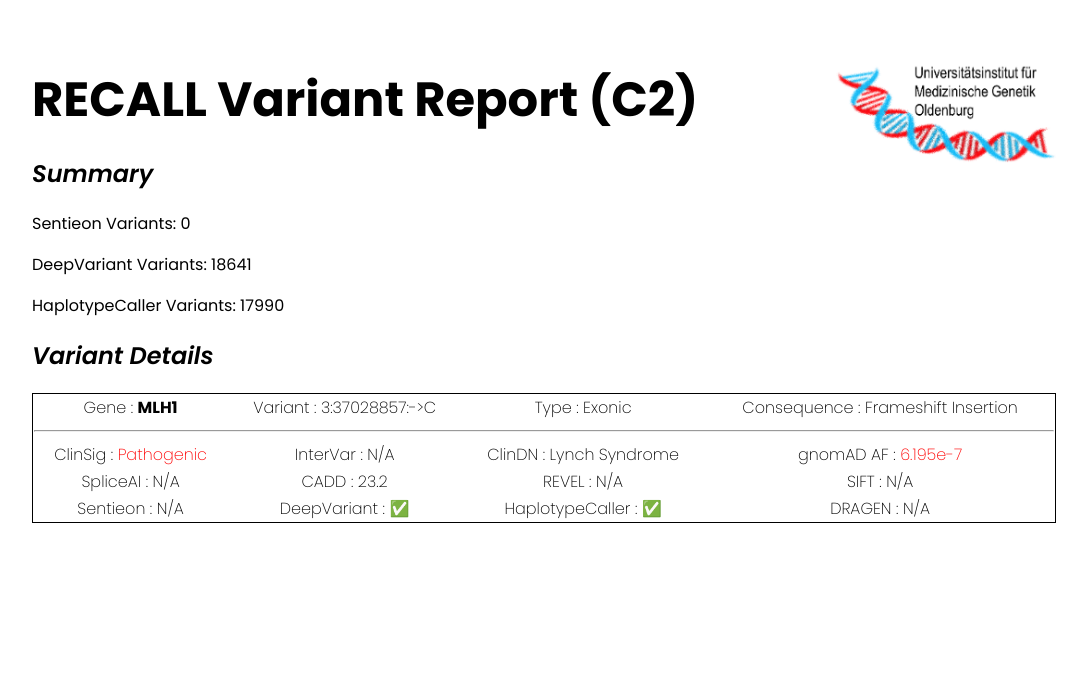
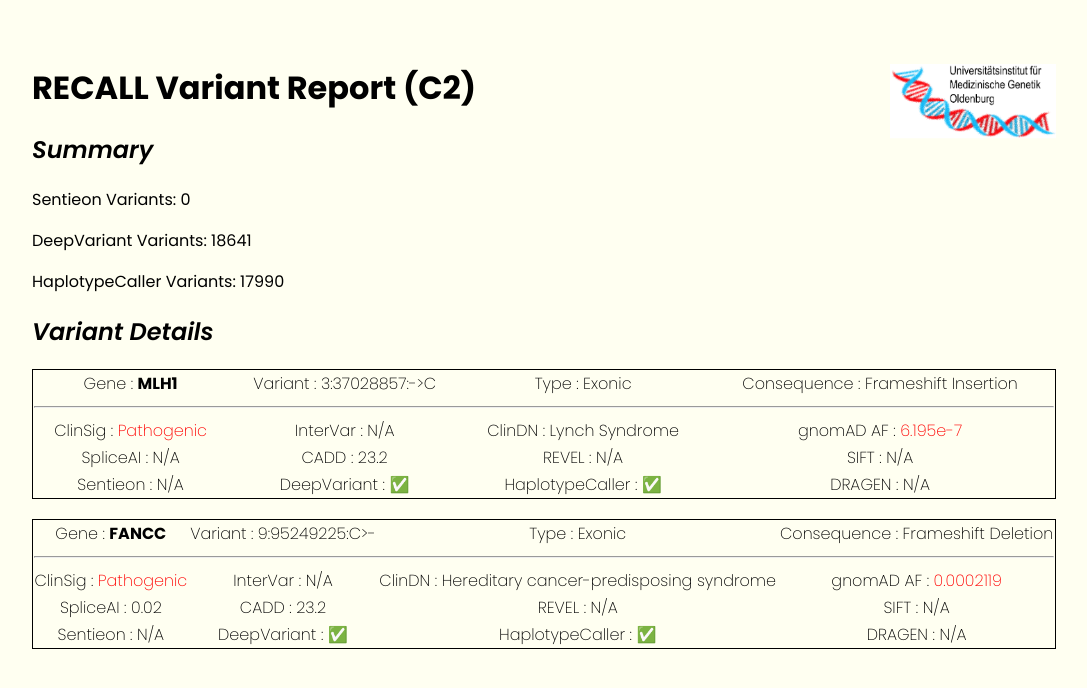
Before and after one commit to mjuilk/pretty-heinous-donald, a plain HTML site: page rr_p1/var_report/main.html in a window 1280 px wide. Shown: the whole page, without its empty margins (96-1183 px from the left). Drawn offline with Linux system fonts and the light colour scheme; a script that the page names is missing.

Commit message:
multiple variants

```diff
--- a/rr_p1/var_report/main.html
+++ b/rr_p1/var_report/main.html
@@ -9,8 +9,8 @@
 </head>
 <body>
     <div>
-        <h1 class="poppins-xxxlarge" style="display: inline;">RECALL Variant Report (C2)</h1>
-        <img src="institute_logo.png" alt="Institute Logo" style="display: inline; vertical-align: middle; height: 100px; float: right;">
+        <h1 class="poppins-xxlarge" style="display: inline;">RECALL Variant Report (C2)</h1>
+        <img src="institute_logo.png" alt="Institute Logo" style="display: inline; vertical-align: middle; height: 75px; float: right;">
     </div>
     <div>
         <div id="summary">
@@ -59,6 +59,44 @@
                     </tr>
                 </tbody>
             </table>
+
+            <table class="poppins-extralight">
+                <thead>
+                    <tr>
+                        <th class="poppins-extralight">Gene : <strong>FANCC</strong></th>
+                        <th class="poppins-extralight">Variant : 9:95249225:C>-</th>
+                        <th class="poppins-extralight">Type : Exonic</th>
+                        <th class="poppins-extralight">Consequence : Frameshift Deletion</th>
+                    </tr>
+                </thead>
+                <tbody>
+                    <tr>
+                        <td colspan="4">
+                            <hr>
+                        </td>
+                    </tr>
+                </tbody>
+                <tbody>
+                    <tr>
+                        <th class="poppins-extralight">ClinSig : <span style="color: red;">Pathogenic</span></th>
+                        <th class="poppins-extralight">InterVar : <span style="color: black;">N/A</span></th>
+                        <th class="poppins-extralight">ClinDN : Hereditary cancer-predisposing syndrome</th>
+                        <th class="poppins-extralight">gnomAD AF : <span style="color: red;">0.0002119</span></th>
+                    </tr>
+                    <tr>
+                        <th class="poppins-extralight">SpliceAI : 0.02 </th>
+                        <th class="poppins-extralight">CADD : 23.2</th>
+                        <th class="poppins-extralight">REVEL : N/A </th>
+                        <th class="poppins-extralight">SIFT : N/A </th>
+                    </tr>
+                    <tr>
+                        <th class="poppins-extralight">Sentieon : N/A </th>
+                        <th class="poppins-extralight">DeepVariant : &#9989; </th>
+                        <th class="poppins-extralight">HaplotypeCaller : &#9989; </th>
+                        <th class="poppins-extralight">DRAGEN : N/A </th>
+                    </tr>
+                </tbody>
+            </table>
         </div>
     </div>
 </body>
--- a/rr_p1/var_report/style.css
+++ b/rr_p1/var_report/style.css
@@ -6,12 +6,13 @@ body {
     margin-right: 10%;
     margin-top: 5%;
     margin-bottom: 20%;
+    background-color: #FFFFF1;
 
 }
 
-.poppins-xxxlarge {
+.poppins-xxlarge {
     font-family: 'Poppins', sans-serif;
-    font-size: xxx-large;
+    font-size: xx-large;
 }
 
 .poppins-semibold-italic {
@@ -28,6 +29,7 @@ body {
 
 
 table {
+    margin-bottom: 20px;
     font-family: 'Poppins', sans-serif;
     border: 1px solid;
     border-collapse: collapse;
```
